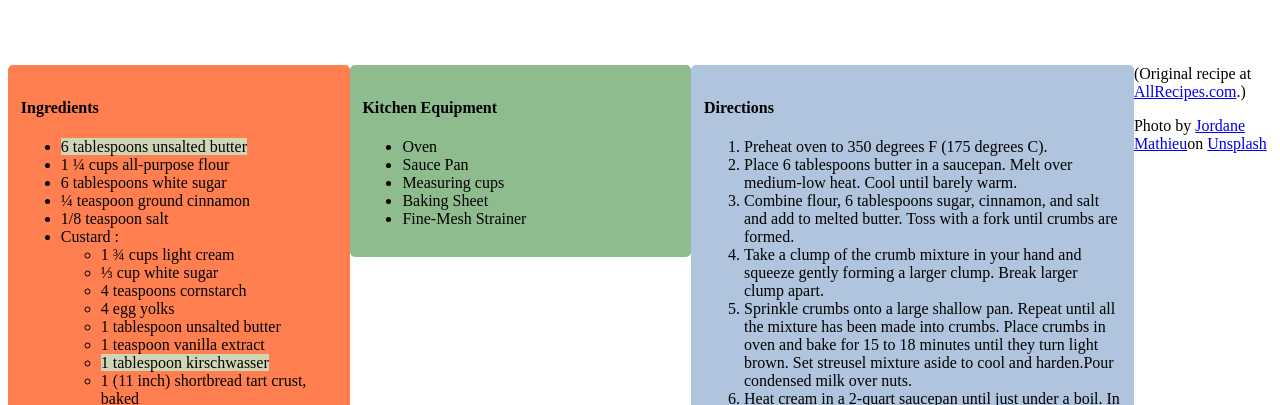
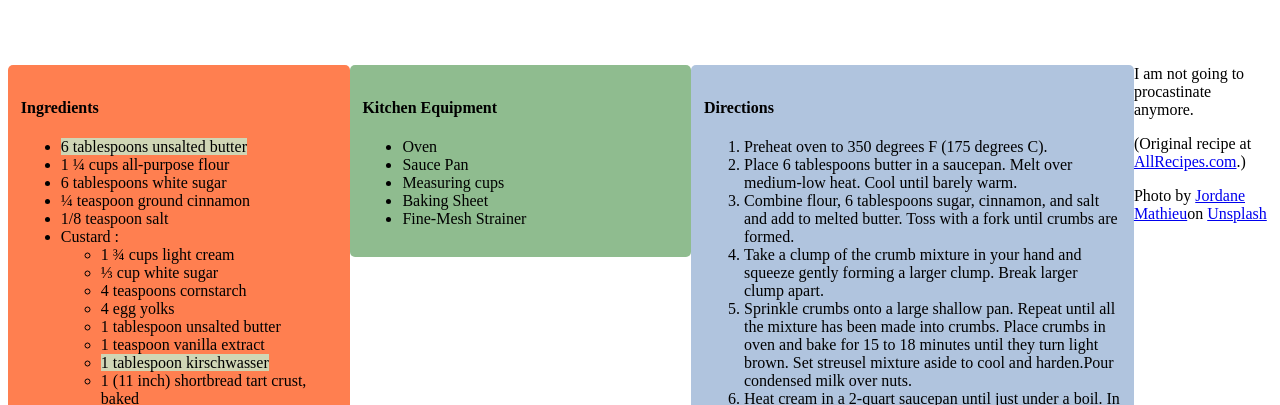
Before and after one commit to jackkayak/ep5, a plain HTML site: page index.html in a window 1280 px wide. Shown: the part 695-1100 px from the top of the page. Drawn offline with Linux system fonts and the light colour scheme.

Commit message:
finished assignment

```diff
--- a/index.html
+++ b/index.html
@@ -7,7 +7,8 @@
   <title>Page Title</title>
   <!-- external and internal CSS -->
   <link rel="stylesheet" href="style.css" media="all">
-  <style>    /* in-file CSS here */
+  <style>
+    /* in-file CSS here */
   </style>
   <!-- external and internal JavaScript -->
   <script src="scripts.js" defer></script>
@@ -23,14 +24,14 @@
 
 
 
-    <img class="img-fluid" src="https://source.unsplash.com/2nAR96Mil_c">
-  <h1 id = "h1" class= "header" onclick="myFunction()" >
+  <img class="img-fluid" src="https://source.unsplash.com/2nAR96Mil_c">
+  <h1 id="h1" class="header" onclick="myFunction()">
     Raspberry Streusel Tart
-    </h1>
+  </h1>
   <div id="column1">
-      <h4>Ingredients</h4>
+    <h4>Ingredients</h4>
     <ul>
-      <li><span class ="list">6 tablespoons unsalted butter</span></li>
+      <li><span class="list">6 tablespoons unsalted butter</span></li>
       <li>1 ¼ cups all-purpose flour </li>
       <li>6 tablespoons white sugar</li>
       <li>¼ teaspoon ground cinnamon</li>
@@ -43,7 +44,7 @@
           <li>4 egg yolks</li>
           <li>1 tablespoon unsalted butter</li>
           <li>1 teaspoon vanilla extract</li>
-          <li><span class ="list">1 tablespoon kirschwasser<span></li>
+          <li><span class="list">1 tablespoon kirschwasser<span></li>
           <li>1 (11 inch) shortbread tart crust, baked
           </li>
           <li>⅔ cup apricot preserves</li>
@@ -82,6 +83,9 @@
         so they will stick. Chill tart, uncovered, for about 2 hours. Just before serving, sift confectioners' sugar on top.</li>
     </ol>
   </div>
+        <p id= "headache" >
+
+        </p>
   <p id="footer">(Original recipe at <a href="https://www.allrecipes.com/recipe/12361/raspberry-streusel-tart/?internalSource=hub%20recipe&referringContentType=Search">AllRecipes.com</a>.)</p>
   </p>
   <p id="footer"><span>Photo by <a href="https://unsplash.com/@mat_graphik?utm_source=unsplash&amp;utm_medium=referral&amp;utm_content=creditCopyText">Jordane Mathieu</a>on <a href="https://unsplash.com/s/photos/raspberry-streudel?utm_source=unsplash&amp;utm_medium=referral&amp;utm_content=creditCopyText">Unsplash</a></span></p>
--- a/scripts.js
+++ b/scripts.js
@@ -45,3 +45,7 @@ c.onclick = function () {
 };
 
 /* Last prompt then done */
+
+
+ h = document.getElementById("headache");
+h.innerHTML = "I am not going to procastinate anymore.";
--- a/style.css
+++ b/style.css
@@ -1,5 +1,11 @@
 
-/* ask Tor how to make fixed footer w3 schools not working */
+/* ask Tor how to make fixed footer and background black w3 schools not working */
+body {
+  background-color: black:
+
+}
+
+
 .footer {
   position: fixed;
   left: 0;
```
